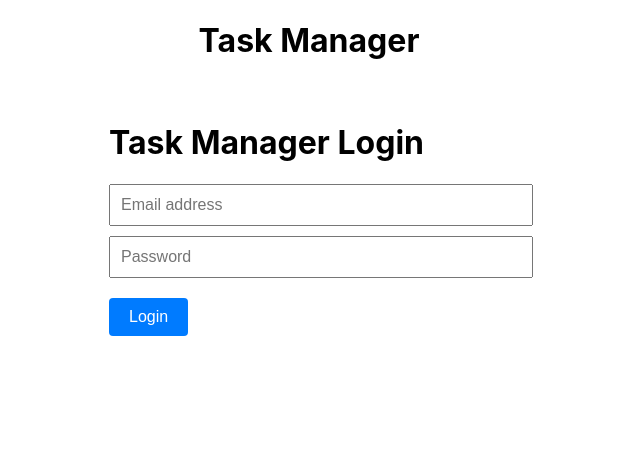
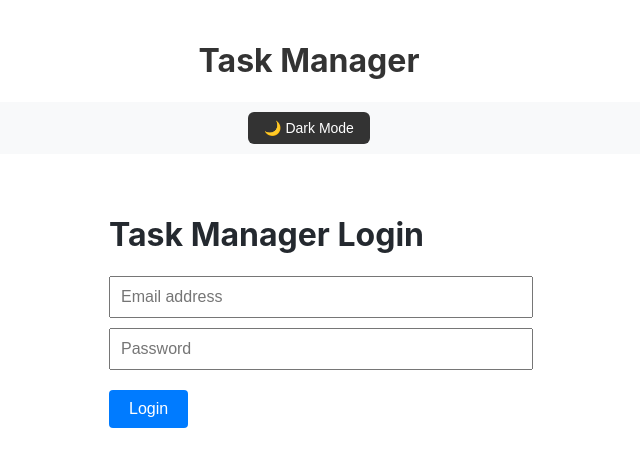
Before and after one commit to adswiderski/integration-task-manager, a React (Create React App) app in the folder frontend/: page / in a window 1280 px wide. Shown: the top 466 px of the page, without its empty margins (331-971 px from the left). Built offline with nearby package versions, Linux system fonts and the light colour scheme.

Commit message:
Adds dark mode option

```diff
--- a/frontend/src/App.js
+++ b/frontend/src/App.js
@@ -8,22 +8,64 @@ function App() {
   const [token, setToken] = useState('')
   const [refresh, setRefresh] = useState(0);
   const [tasks, setTasks] = useState([]);
+  const [darkMode, setDarkMode] = useState(false);
 
   return (
-    <div className="App">
-      <h1 style={{ textAlign: 'center' }}>Task Manager</h1>
+    <div
+      className="App"
+      style={{
+        minHeight: '100vh',
+        background: darkMode ? '#0d1117' : '#ffffff',
+        color: darkMode ? '#c9d1d9' : '#24292f',
+        transition: 'all 0.3s ease'
+    }}
+  >
+    <h1 style={{
+      textAlign: 'center',
+      color: darkMode ? '#58a6ff' : '#333',
+      paddingTop: '20px'
+    }}>
+      Task Manager
+    </h1>
+      <div style={{
+        textAlign: 'center',
+        marginBottom: '20px',
+        background: darkMode ? '#1a1a1a' : '#f8f9fa',
+        padding: '10px',
+        borderRadius: '8px'
+      }}>
+        <button
+          onClick={() => setDarkMode(!darkMode)}
+          style={{
+            padding: '8px 16px',
+            background: darkMode ? '#4a9eff' : '#333',
+            color: 'white',
+            border: 'none',
+            borderRadius: '6px',
+            cursor: 'pointer',
+            fontSize: '14px',
+            display: 'flex',
+            alignItems: 'center',
+            gap: '8px',
+            margin: '0 auto'
+          }}
+        >
+          {darkMode ? '☀️ Light Mode' : '🌙 Dark Mode'}
+        </button>
+      </div>
 
       {!token ? (
-        <Login onLoginSuccess={setToken} />
+        <Login onLoginSuccess={setToken} darkMode={darkMode} />
       ) : (
         <div>
-          <CreateTask token={token} onTaskCreated={() => setRefresh(r => r + 1)} />
+          <CreateTask token={token} onTaskCreated={() => setRefresh(r => r + 1)} darkMode={darkMode} />
           <Stats tasks={tasks} />
           <TaskList
             token={token}
             onRefresh={refresh}
             tasks={tasks}
             setTasks={setTasks}
+            darkMode={darkMode}
           />
           <div style={{ textAlign: 'center', padding: '20px' }}>
             <button
```
Also changed, not shown: 1 other file (tests, documents, lock files or other folders).
